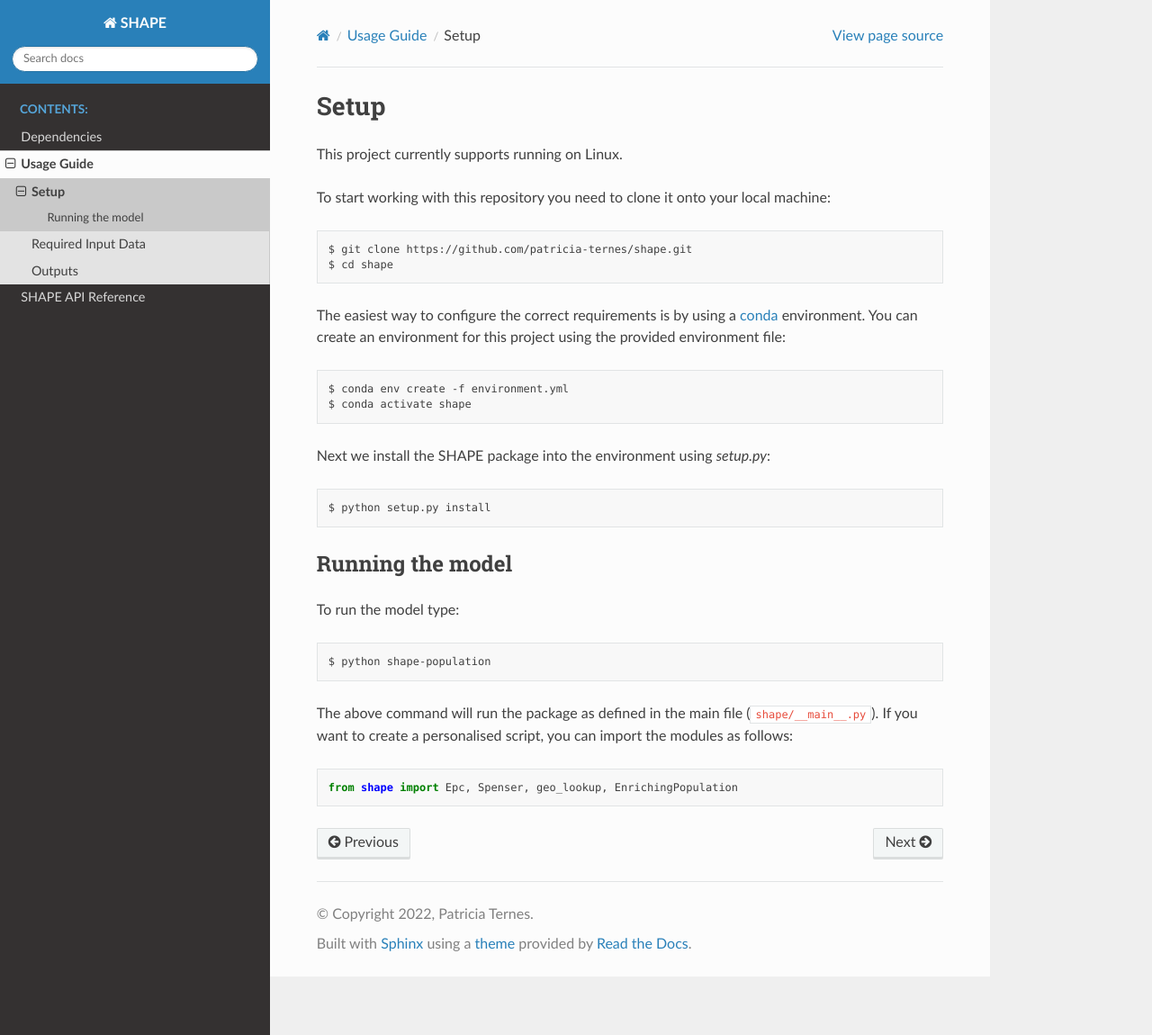
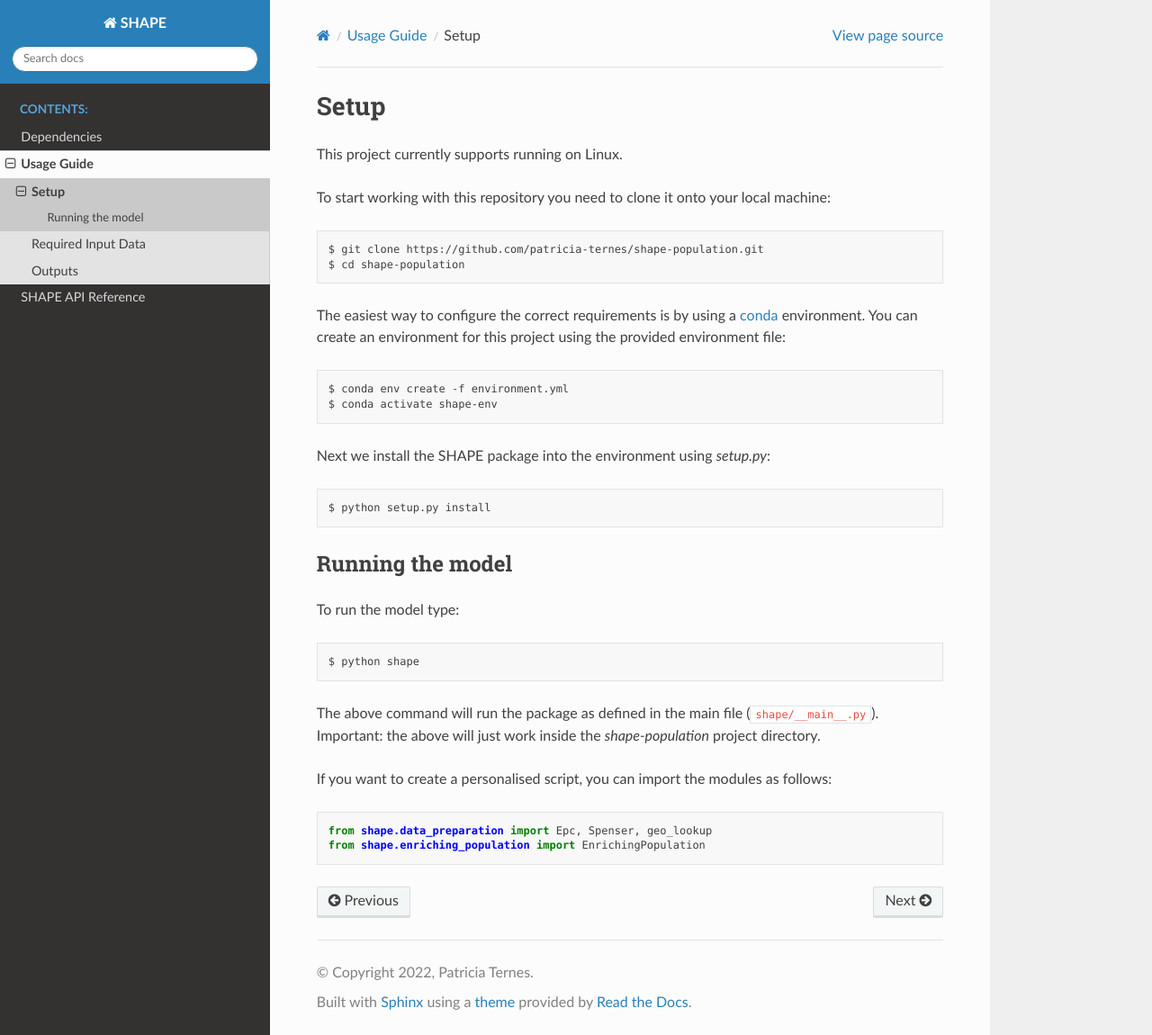
Before and after one commit to patricia-ternes/shape, a Sphinx documentation site: the page built from docs/setup.rst, in a window 1280 px wide and 1150 px high. Shown: the whole window at 90% size. Built offline with Sphinx 7.4.7 and the Read the Docs theme 2.0.0, drawn with Linux system fonts in a browser that asks for light colours.

Commit message:
refactoring names

```diff
--- a/docs/setup.rst
+++ b/docs/setup.rst
@@ -6,8 +6,8 @@ This project currently supports running on Linux.
 To start working with this repository you need to clone it onto your local
 machine: ::
 
-    $ git clone https://github.com/patricia-ternes/shape.git
-    $ cd shape
+    $ git clone https://github.com/patricia-ternes/shape-population.git
+    $ cd shape-population
 
 
 The easiest way to configure the correct requirements is by using a
@@ -16,7 +16,7 @@ You can create an environment for this project using the provided
 environment file: ::
 
     $ conda env create -f environment.yml
-    $ conda activate shape
+    $ conda activate shape-env
 
 Next we install the SHAPE package into the environment using `setup.py`: ::
 
@@ -27,11 +27,16 @@ Running the model
 
 To run the model type: ::
 
-    $ python shape-population
+    $ python shape
 
 
 The above command will run the package as defined in the
-main file (``shape/__main__.py``). If you want to create a personalised script, you
+main file (``shape/__main__.py``).
+Important: the above will just work inside the `shape-population` project
+directory.
+
+If you want to create a personalised script, you
 can import the modules as follows: ::
 
-    from shape import Epc, Spenser, geo_lookup, EnrichingPopulation
+    from shape.data_preparation import Epc, Spenser, geo_lookup
+    from shape.enriching_population import EnrichingPopulation
--- a/environment.yml
+++ b/environment.yml
@@ -1,4 +1,4 @@
-name: shape
+name: shape-env
 channels:
   - conda-forge
   - defaults
--- a/setup.py
+++ b/setup.py
@@ -4,7 +4,7 @@ with open("README.md", "r") as fh:
     long_description = fh.read()
 
 setuptools.setup(
-    name="shape-population",
+    name="shape",
     version="0.1.0",
     author="Patricia Ternes",
     author_email="p.ternesdallagnollo@leeds.ac.uk",
```
Also changed, not shown: README.md (+12 -7 lines), 2 other files.
